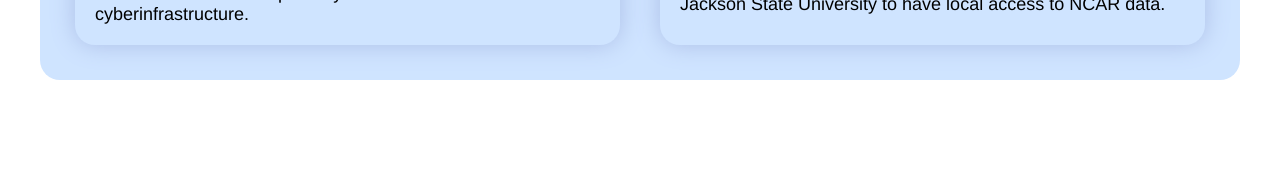
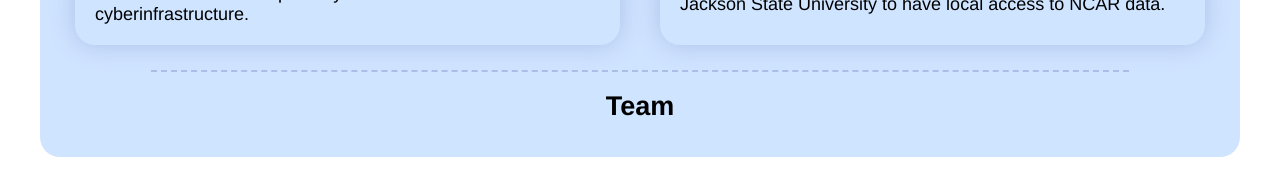
Before and after one commit to djw8605/pathfinders-website, a Next.js app: page / in a window 1280 px wide. Shown: the part 1189-1361 px from the top of the page. Before the commit the page ends 1289 px from the top, so only its background shows below. Built offline with nearby package versions, Linux system fonts and the light colour scheme.

Commit message:
add sticky header, start on teams section

```diff
--- a/src/app/page.tsx
+++ b/src/app/page.tsx
@@ -1,5 +1,6 @@
 import Hero from "@/components/Hero";
 import News from "@/components/News";
+import Team from "@/components/Team";
 import Strategies from "@/components/Strategies";
 
 const Home = () => {
@@ -8,6 +9,7 @@ const Home = () => {
       <Hero />
       <News />
       <Strategies />
+      <Team />
     </div>
   );
 };
--- a/src/components/Header/Header.module.css
+++ b/src/components/Header/Header.module.css
@@ -1,6 +1,10 @@
 .header {
     display: grid;
     grid-template-columns: 1fr 1fr 1fr;
+
+    position: sticky;
+    top: 0;
+    z-index: 100;
 
     width: 100%;
     height: 50px;
--- /dev/null
+++ b/src/components/Team/Team.module.css
@@ -0,0 +1,4 @@
+.header {
+    margin: 10px;
+    text-align: center;
+  }
--- /dev/null
+++ b/src/components/Team/index.tsx
@@ -0,0 +1,12 @@
+import style from "./Team.module.css";
+
+const Team = () => {
+  return (
+    <div id="team">
+      <hr />
+      <h2 className={style.header}>Team</h2>
+    </div>
+  );
+};
+
+export default Team;
```
